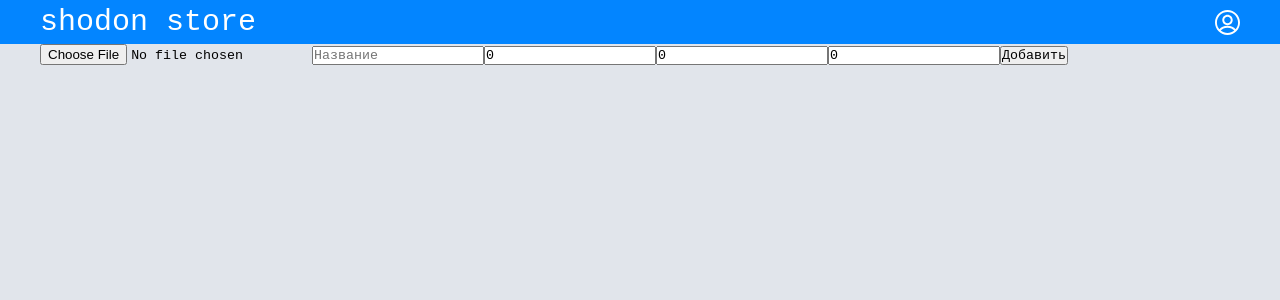
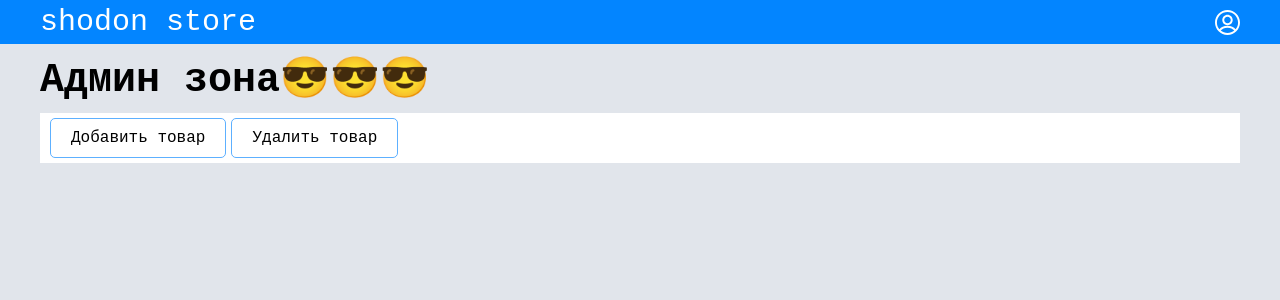
Before and after one commit to shodon2007/store-frontend, a React (Vite) app: page /admin in a window 1280 px wide. Shown: the top 300 px of the page. Built offline with nearby package versions, Linux system fonts and the light colour scheme.

Commit message:
added vercel settings

```diff
--- /dev/null
+++ b/src/pages/Admin/AddDevice.tsx
@@ -0,0 +1,100 @@
+import axios from "axios";
+import { ChangeEvent, useState } from "react";
+import { toast } from "react-toastify";
+import { IDeviceData } from "../../types/admin";
+import { URL } from "../../consts/consts";
+
+function AddDevice() {
+    const [selectedFile, setSelectedFile] = useState<File | null>(null);
+    const [deviceData, setDeviceData] = useState<IDeviceData>({
+        name: "",
+        price: 0,
+        brand_id: 0,
+        type_id: 0,
+    });
+
+    const handleFileChange = (event: ChangeEvent<HTMLInputElement>) => {
+        const file = event.target.files && event.target.files[0];
+        setSelectedFile(file || null);
+    };
+
+    const handleUpload = () => {
+        if (selectedFile) {
+            const formData = new FormData();
+            formData.append("image", selectedFile);
+            formData.append("name", deviceData.name);
+            formData.append("price", String(deviceData.price));
+            formData.append("brand", String(deviceData.brand_id));
+            formData.append("type", String(deviceData.type_id));
+            console.log(formData);
+            console.log(deviceData);
+
+            axios
+                .post(`${URL}/admin/addDevice`, formData)
+                .then(() => {
+                    toast.success("Успешно добавлено");
+                })
+                .catch(() => {
+                    toast.error("Ошибка на твоем серваке");
+                });
+        } else {
+            toast.error("бля ты выбери файл!!!!");
+        }
+    };
+
+    return (
+        <div>
+            <input type="file" accept="image/*" onChange={handleFileChange} />
+            <input
+                type="text"
+                placeholder="Название"
+                value={deviceData.name}
+                onChange={(e) =>
+                    setDeviceData((prew: IDeviceData) => {
+                        const copyPrew = { ...prew };
+                        copyPrew.name = e.target.value;
+                        return copyPrew;
+                    })
+                }
+            />
+            <input
+                type="number"
+                placeholder="Цена..."
+                value={deviceData.price}
+                onChange={(e) =>
+                    setDeviceData((prew: IDeviceData) => {
+                        const copyPrew = { ...prew };
+                        copyPrew.price = +e.target.value;
+                        return copyPrew;
+                    })
+                }
+            />
+            <input
+                type="number"
+                placeholder="Брэнд..."
+                value={deviceData.brand_id}
+                onChange={(e) =>
+                    setDeviceData((prew: IDeviceData) => {
+                        const copyPrew = { ...prew };
+                        copyPrew.brand_id = +e.target.value;
+                        return copyPrew;
+                    })
+                }
+            />
+            <input
+                type="number"
+                placeholder="Тип..."
+                value={deviceData.type_id}
+                onChange={(e) =>
+                    setDeviceData((prew: IDeviceData) => {
+                        const copyPrew = { ...prew };
+                        copyPrew.type_id = +e.target.value;
+                        return copyPrew;
+                    })
+                }
+            />
+            <button onClick={handleUpload}>Добавить</button>
+        </div>
+    );
+}
+export default AddDevice;
--- /dev/null
+++ b/src/pages/Admin/Admin.module.scss
@@ -0,0 +1,11 @@
+.admin {
+    padding-top: 10px;
+}
+
+.list {
+    background-color: white;
+    padding: 5px 10px;
+    margin-top: 10px;
+    display: flex;
+    gap: 5px;
+}
--- a/src/pages/Admin/Admin.tsx
+++ b/src/pages/Admin/Admin.tsx
@@ -1,107 +1,33 @@
-import React, { ChangeEvent, useState } from "react";
-import axios from "axios";
-import { IDeviceData } from "../../types/admin";
-import { toast } from "react-toastify";
-import { URL } from "../../consts/consts";
+import { Link } from "react-router-dom";
 
-function AddDevice() {
-    const [selectedFile, setSelectedFile] = useState<File | null>(null);
-    const [deviceData, setDeviceData] = useState<IDeviceData>({
-        name: "",
-        price: 0,
-        brand_id: 0,
-        type_id: 0,
-    });
+import classes from "./Admin.module.scss";
+import MyButton from "../../components/UI/button/MyButton";
+import MyTitle from "../../components/UI/title/MyTitle";
 
-    const handleFileChange = (event: ChangeEvent<HTMLInputElement>) => {
-        const file = event.target.files && event.target.files[0];
-        setSelectedFile(file || null);
-    };
-
-    const handleUpload = () => {
-        if (selectedFile) {
-            const formData = new FormData();
-            formData.append("image", selectedFile);
-            formData.append("name", deviceData.name);
-            formData.append("price", String(deviceData.price));
-            formData.append("brand", String(deviceData.brand_id));
-            formData.append("type", String(deviceData.type_id));
-            console.log(formData);
-            console.log(deviceData);
-
-            axios
-                .post(`${URL}/admin/addDevice`, formData)
-                .then(() => {
-                    toast.success("Успешно добавлено");
-                })
-                .catch(() => {
-                    toast.error("Ошибка на твоем серваке");
-                });
-        } else {
-            toast.error("бля ты выбери файл!!!!");
-        }
-    };
-
-    return (
-        <div>
-            <input type="file" accept="image/*" onChange={handleFileChange} />
-            <input
-                type="text"
-                placeholder="Название"
-                value={deviceData.name}
-                onChange={(e) =>
-                    setDeviceData((prew) => {
-                        const copyPrew = { ...prew };
-                        copyPrew.name = e.target.value;
-                        return copyPrew;
-                    })
-                }
-            />
-            <input
-                type="number"
-                placeholder="Цена..."
-                value={deviceData.price}
-                onChange={(e) =>
-                    setDeviceData((prew) => {
-                        const copyPrew = { ...prew };
-                        copyPrew.price = +e.target.value;
-                        return copyPrew;
-                    })
-                }
-            />
-            <input
-                type="number"
-                placeholder="Брэнд..."
-                value={deviceData.brand_id}
-                onChange={(e) =>
-                    setDeviceData((prew) => {
-                        const copyPrew = { ...prew };
-                        copyPrew.brand_id = +e.target.value;
-                        return copyPrew;
-                    })
-                }
-            />
-            <input
-                type="number"
-                placeholder="Тип..."
-                value={deviceData.type_id}
-                onChange={(e) =>
-                    setDeviceData((prew) => {
-                        const copyPrew = { ...prew };
-                        copyPrew.type_id = +e.target.value;
-                        return copyPrew;
-                    })
-                }
-            />
-            <button onClick={handleUpload}>Добавить</button>
-        </div>
-    );
-}
+const adminFunctions = [
+    {
+        type: "addDevice",
+        text: "Добавить товар",
+    },
+    {
+        type: "removeDevice",
+        text: "Удалить товар",
+    },
+];
 
 function Admin() {
     return (
-        <div>
-            <AddDevice />
+        <div className={classes.admin}>
+            <MyTitle>Админ зона😎😎😎</MyTitle>
+            <div className={classes.list}>
+                {adminFunctions.map((item) => {
+                    return (
+                        <Link to={item.type}>
+                            <MyButton>{item.text}</MyButton>
+                        </Link>
+                    );
+                })}
+            </div>
         </div>
     );
 }
--- a/src/router/index.ts
+++ b/src/router/index.ts
@@ -5,6 +5,7 @@ import Basket from "../pages/Basket/Basket";
 import Catalog from "../pages/Catalog/Catalog";
 import Product from "../pages/Product/Product";
 import Products from "../pages/Products/Products";
+import AddDevice from "../pages/Admin/AddDevice";
 
 type TypeRouter = {
     path: string;
@@ -21,6 +22,11 @@ export const router: TypeRouter[] = [
     {
         path: 'admin',
         component: Admin,
+        index: false,
+    },
+    {
+        path: 'admin/addDevice',
+        component: AddDevice,
         index: false,
     },
     {
```
Also changed, not shown: vercel.json (added).
